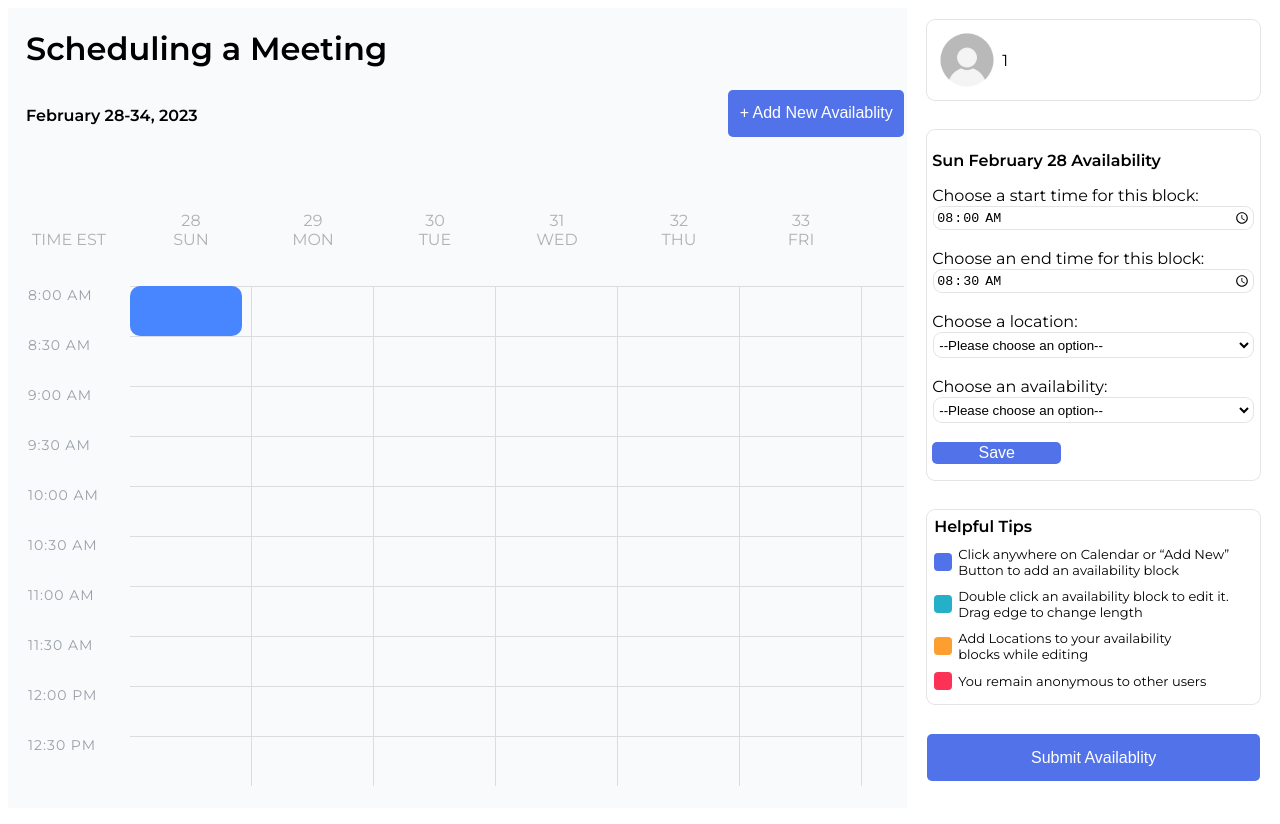
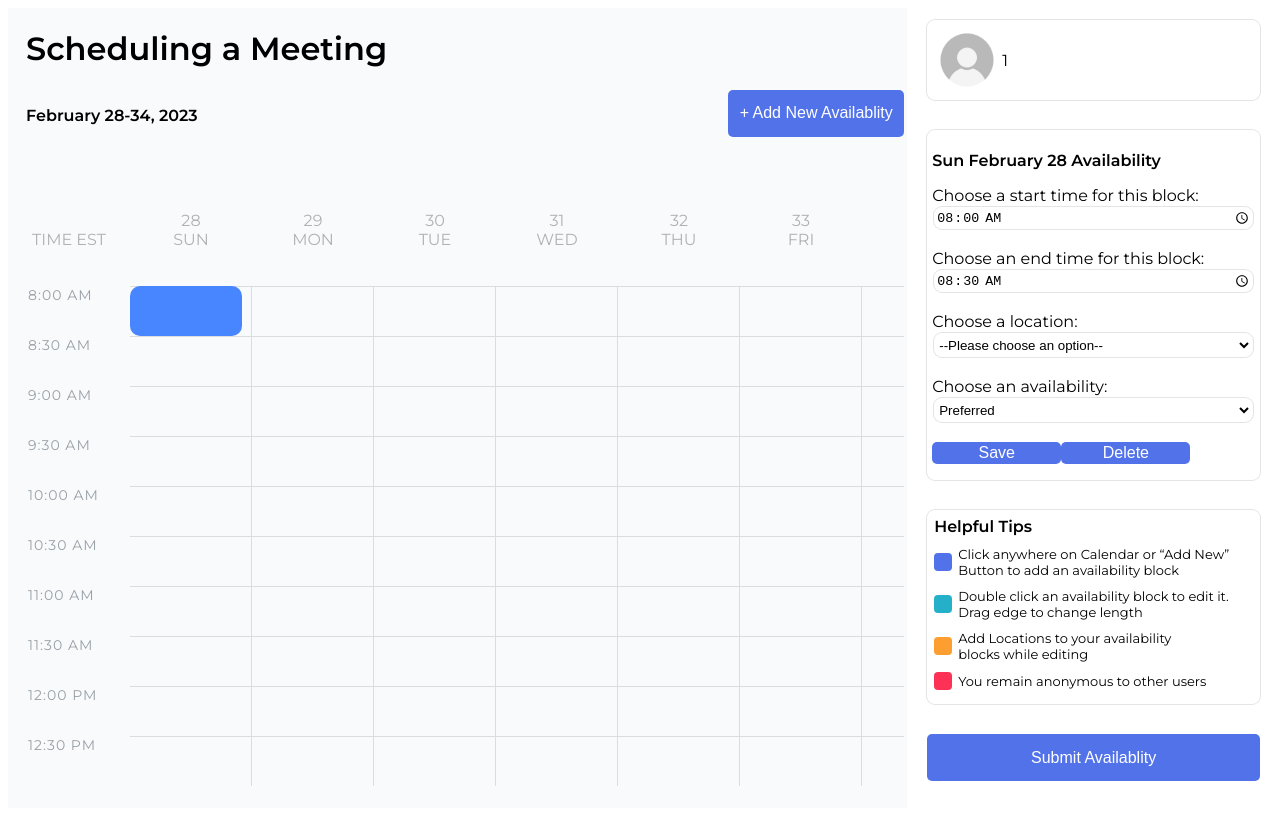
Before and after one commit to msacco8/Scheduling-Tool, a SvelteKit app in the folder my-app/: page /home/1 in a window 1280 px wide. Both pictures are taken after a click on the button "+ Add New Availablity". Shown: the top 824 px of the page. Built offline with nearby package versions, Linux system fonts and the light colour scheme.

Commit message:
edit panel more user friendly + delete button

```diff
--- a/my-app/src/components/AvailBlock.svelte
+++ b/my-app/src/components/AvailBlock.svelte
@@ -32,6 +32,7 @@
      */
       let blockID;
       let hitRadius = 15;
+      $: className = availBlock.availability;
       $: cursor = "";
       $: isBottomDraggable = false;
       $: isTopDraggable = false;
@@ -172,7 +173,7 @@
     on:dblclick={handleDoubleClick}
     bind:this={this_avail}
     id={availBlock.id}
-    class="task {availBlock.className} {availBlock.availability}"
+    class="task {availBlock.className} {className}"
     style="grid-column: {availBlock.startCol};
     grid-row: {availBlock.startRow} / span {availBlock.len};
     align-self: {availBlock.isBottom?'end':'center'};
--- a/my-app/src/components/EditPanel.svelte
+++ b/my-app/src/components/EditPanel.svelte
@@ -79,6 +79,12 @@
         console.log(startBlocks)
         console.log(endBlocks)
         return [startBlocks, endBlocks - startBlocks]
+     }
+
+     function handleDelete() {
+        console.log(currentBlock.id)
+        availabilities = availabilities.filter(el => el.id != currentBlock.id)
+        selectedBlockID = ''
 
      }
 </script>
@@ -106,7 +112,7 @@
                 type="time"
                 id="end"
                 name="end"
-                min="08:00"
+                min={currentStart}
                 max="20:00"
                 step="900"
                 value={currentEnd}
@@ -120,10 +126,11 @@
             <label for="availability-select">Choose an availability:</label>
             <select class="inp availability-input" name="availability" id="availability-select">
                 <option value="">--Please choose an option--</option>
-                <option value="preferred">Preferred</option>
-                <option value="ifneeded">If Needed</option>
+                <option value="preferred" selected={currentBlock.availability === 1 ? "selected" : '' }>Preferred</option>
+                <option value="ifneeded" selected={currentBlock.availability === "ifneeded" ? "selected" : '' }>If Needed</option>
             </select>
             <input class="button" type="submit" value="Save">
+            <button type="button" class="button" on:click={handleDelete}>Delete</button>
           </form>
         <!-- <p>
             {"start row: " + currentBlock.startRow}
```
